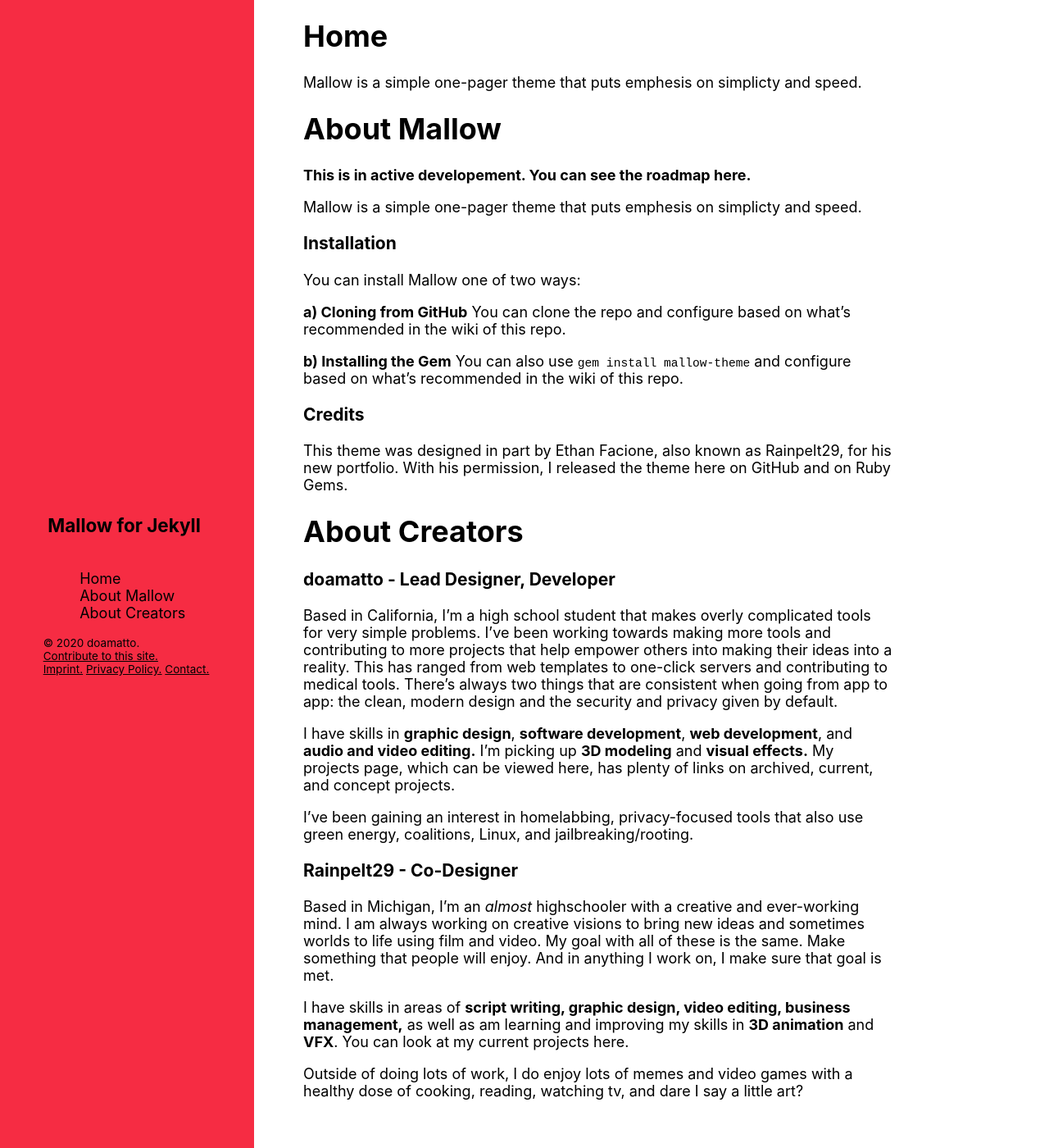
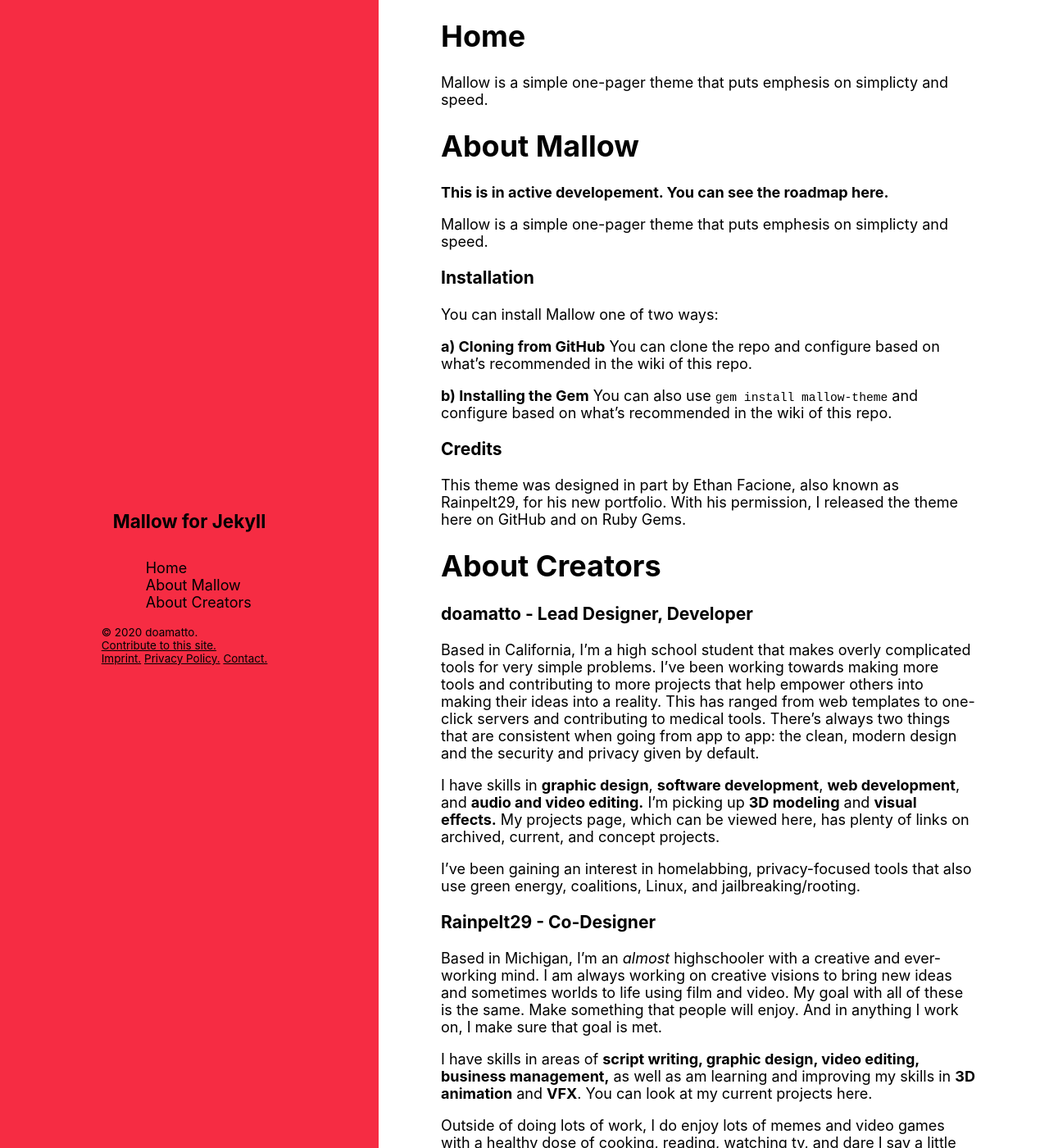
Before and after one commit to doamatto/mallow-theme, a Jekyll site: the page built from index.md, in a window 1280 px wide and 1400 px high. Shown: the whole window at 82% size. Built offline with Jekyll 4.4.1, drawn with Linux system fonts in a browser that asks for light colours; some web fonts are replaced; our own code applies the rules of GitHub Pages for plain Markdown files.

Commit message:
More conversions to viewport units from pixely-dos

```diff
--- a/_sass/_theme.scss
+++ b/_sass/_theme.scss
@@ -33,13 +33,13 @@
 // Site Header (_includes/site-header.html)
 .sidebar {
     height: 100%;
-    width: 20vh;
+    width: 35vw;
     position: fixed;
     z-index: 1;
     top: 0;
     left: 0;
     overflow-x: hidden;
-    padding: 20px 10px 10px 20px;
+    padding: .5vh .5vh .5vh .5vh;
     background: $accentColour;
     color: $headerTextColour;
     display: flex;
@@ -52,7 +52,7 @@
 }
 
 .navLink {
-    padding: .25em 1em 1em .25em;
+    padding: 1vh 1vh 1vh 1vh;
     text-decoration: none;
     color: $navColour;
 }
@@ -92,9 +92,9 @@ body {
 }
 
 .container {
-    margin-left: 20vh;
+    margin-left: 35vw;
     padding: 1em 5em;
-    max-width: 40em;
+    max-width: 65vw;
     display: block;
 }
 
```
